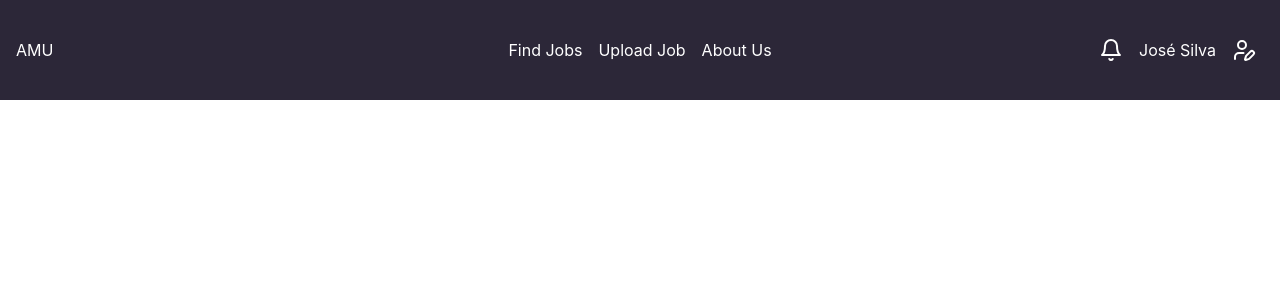
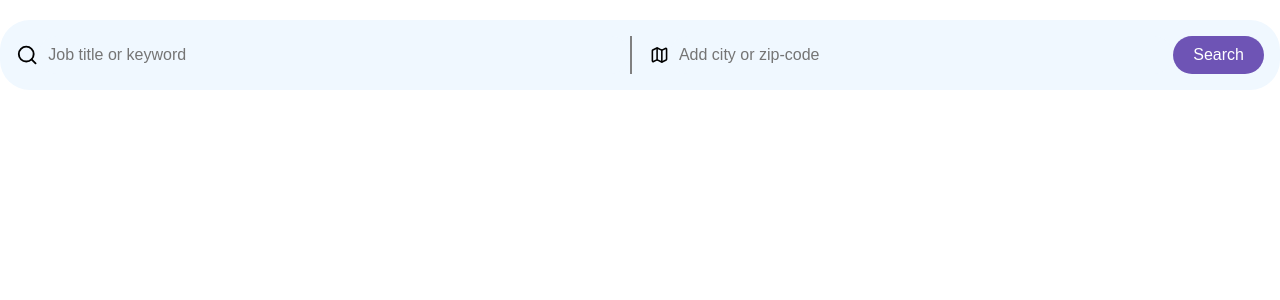
Before and after one commit to BiancaMRV/jobfinder, a React (Vite) app in the folder client/: page / in a window 1280 px wide. Shown: the top 300 px of the page. Built offline with nearby package versions, Linux system fonts and the light colour scheme.

Commit message:
searchbar

```diff
--- a/client/index.html
+++ b/client/index.html
@@ -4,8 +4,15 @@
     <meta charset="UTF-8" />
     <link rel="icon" type="image/svg+xml" href="/vite.svg" />
     <meta name="viewport" content="width=device-width, initial-scale=1.0" />
-    <title>Vite + React + TS</title>
-    <meta name="description" content="bvefnjk" />
+    <title>JobFinder</title>
+    <meta name="description" content="Job Finding Website" />
+
+    <link rel="preconnect" href="https://fonts.googleapis.com" />
+    <link rel="preconnect" href="https://fonts.gstatic.com" crossorigin />
+    <link
+      href="https://fonts.googleapis.com/css2?family=Raleway:ital,wght@0,100..900;1,100..900&display=swap"
+      rel="stylesheet"
+    />
   </head>
   <body>
     <div id="root"></div>
--- a/client/src/App.tsx
+++ b/client/src/App.tsx
@@ -4,12 +4,14 @@ import "./App.css";
 import SignUp from "./pages/Auth/SignUp";
 import LogIn from "./pages/Auth/LogIn";
 import Navbar from "./components/layout/Navbar/Navbar";
+import Searchbar from "./components/layout/Searchbar/Searchbar";
 
 function App() {
   return (
     <Router>
       <Routes>
-        <Route path="/" element={<Navbar />} />
+        <Route path="/" element={<Searchbar />} />
+        <Route path="/Navbar" element={<Navbar />} />
         <Route path="/login" element={<LogIn />} />
         <Route path="/signup" element={<SignUp />} />
       </Routes>
--- a/client/src/components/layout/Navbar/Navbar.module.css
+++ b/client/src/components/layout/Navbar/Navbar.module.css
@@ -1,10 +1,11 @@
 .navbar {
   background-color: var(--color-background);
   color: #fff;
-  padding: 1rem;
+  padding: 0.6rem;
   position: relative;
   display: flex;
   justify-content: space-between;
+  font-weight: 500;
 }
 .leftnavbar {
   display: flex;
@@ -28,11 +29,13 @@
 .link {
   color: #fff;
   text-decoration: none;
-  padding: 0.5rem;
+  padding: 0rem 0.5rem;
   display: flex;
   justify-content: center;
   align-items: center;
 }
 .nome {
+  margin: 0;
   margin-right: 1rem;
+  font-weight: 600;
 }
--- a/client/src/components/layout/Navbar/Navbar.tsx
+++ b/client/src/components/layout/Navbar/Navbar.tsx
@@ -10,13 +10,13 @@ export default function Navbar() {
       </div>
       <div className={styles.centernavbar}>
         <Link className={styles.link} to={"/"}>
-          Find Jobs{" "}
+          Find Jobs
         </Link>
         <Link className={styles.link} to={"/"}>
-          Upload Job{" "}
+          Upload Job
         </Link>
         <Link className={styles.link} to={"/"}>
-          About Us{" "}
+          About Us
         </Link>
       </div>
 
--- /dev/null
+++ b/client/src/components/layout/Searchbar/Searchbar.module.css
@@ -0,0 +1,49 @@
+.searchbar {
+  display: flex;
+  justify-content: space-between;
+  align-items: center;
+  margin-top: 20px;
+  border-radius: 30px;
+  background-color: aliceblue;
+  padding: 16px;
+}
+.leftsearchbar {
+  display: flex;
+
+  flex: 1;
+  justify-content: center;
+  align-items: center;
+}
+.rightsearchbar {
+  display: flex;
+  flex: 1;
+  border-left: 2px solid grey;
+  justify-content: center;
+  align-items: center;
+  padding-left: 18px;
+}
+input {
+  width: 100%;
+  padding: 10px;
+  border: none;
+  border-radius: 30px;
+  outline: none;
+  font-size: 1rem;
+  background-color: aliceblue;
+}
+.button {
+  padding: var(--spacing-sm);
+  background-color: var(--color-accent);
+  color: var(--color-text);
+  border: none;
+  border-radius: 30px;
+  font-size: 1rem;
+  cursor: pointer;
+  padding: 10px 20px;
+
+  transition: background-color 0.2s ease;
+}
+
+.button:hover {
+  background-color: var(--color-accent-light);
+}
--- /dev/null
+++ b/client/src/components/layout/Searchbar/Searchbar.tsx
@@ -0,0 +1,28 @@
+import styles from "./Searchbar.module.css";
+import { Search, Map } from "lucide-react";
+
+export default function Searchbar() {
+  return (
+    <div className={styles.searchbar}>
+      <div className={styles.leftsearchbar}>
+        <Search size={24} />
+        <input
+          type="text"
+          id="Job title or keyword"
+          placeholder="Job title or keyword"
+          minLength={5}
+        />
+      </div>
+      <div className={styles.rightsearchbar}>
+        <Map size={24} />
+        <input
+          type="text"
+          id="Add city or zip-code"
+          placeholder="Add city or zip-code"
+          minLength={2}
+        />
+        <button className={styles.button}>Search</button>
+      </div>
+    </div>
+  );
+}
--- a/client/src/index.css
+++ b/client/src/index.css
@@ -1,5 +1,5 @@
 :root {
-  font-family: Inter, system-ui, Avenir, Helvetica, Arial, sans-serif;
+  font-family: "Raleway", system-ui, Avenir, Helvetica, Arial, sans-serif;
 
   font-synthesis: none;
   text-rendering: optimizeLegibility;
--- a/client/src/pages/Auth/LogIn.module.css
+++ b/client/src/pages/Auth/LogIn.module.css
@@ -1,7 +1,6 @@
 .main {
   display: flex;
   height: 100vh;
-  font-family: system-ui, -apple-system, Arial, sans-serif;
   background-color: var(--color-background);
   color: var(--color-text);
   line-height: 1.5;
--- a/client/src/pages/Auth/LogIn.tsx
+++ b/client/src/pages/Auth/LogIn.tsx
@@ -32,7 +32,7 @@ export default function LogIn() {
         <div className={styles.formContainer}>
           <h1>Welcome Back!</h1>
           <p>
-            Dont have an account? Create one!{" "}
+            Dont have an account? Create one!
             <Link to="/signup" className={styles.link}>
               Sign Up
             </Link>
--- a/client/src/pages/Auth/SignUp.module.css
+++ b/client/src/pages/Auth/SignUp.module.css
@@ -1,7 +1,7 @@
 .main {
   display: flex;
   height: 100vh;
-  font-family: system-ui, -apple-system, Arial, sans-serif;
+
   background-color: var(--color-background);
   color: var(--color-text);
   line-height: 1.5;
```
